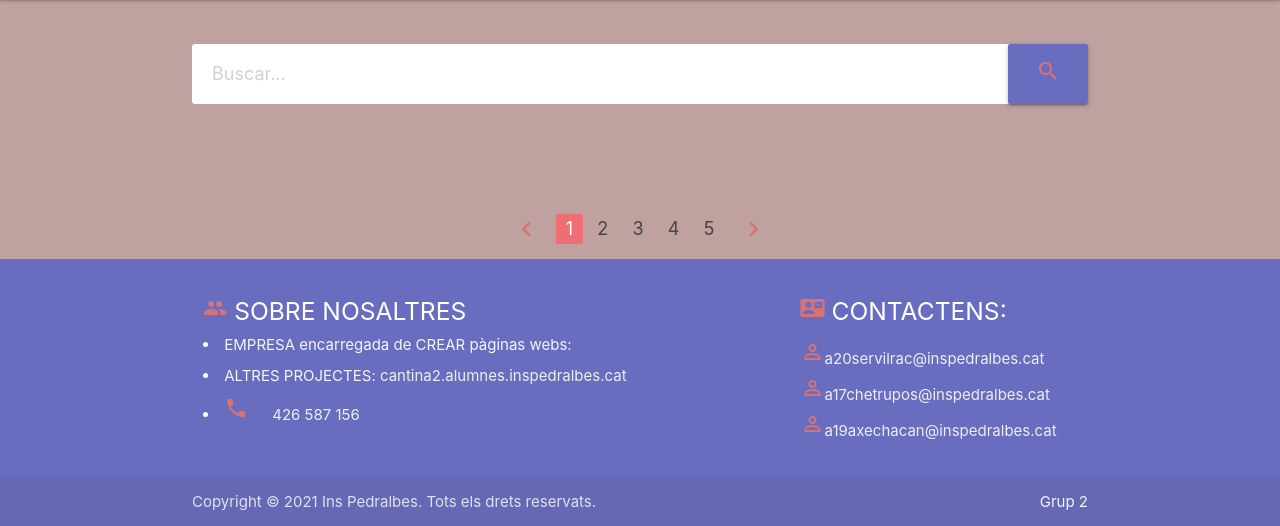
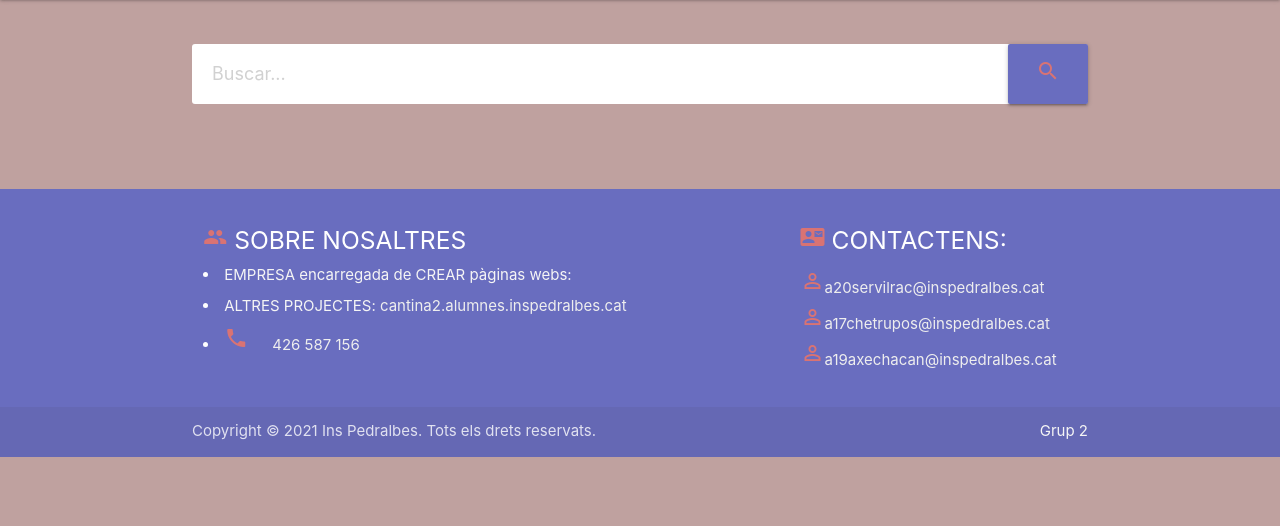
Before and after one commit to inspedralbes/moviequiz-grup-2, a PHP site: page / in a window 1280 px wide. Shown: the part 65-591 px from the top of the page. Run offline with PHP 8.4, Linux system fonts and the light colour scheme; some libraries are stand-ins or nearby versions.

Commit message:
eliminada paginacio

```diff
--- a/index.php
+++ b/index.php
@@ -393,18 +393,7 @@
         </div>
 
 
-        <div class="col s12 m12 l12 center-align">
-            <ul class="pagination">
-                <li class="disabled"><a href="#!"><i class="material-icons">chevron_left </i></a></li>
-                <li class="active"><a href="#!">1</a></li>
-                <li class="waves-effect"><a href="#!">2</a></li>
-                <li class="waves-effect"><a href="#!">3</a></li>
-                <li class="waves-effect"><a href="#!">4</a></li>
-                <li class="waves-effect"><a href="#!">5</a></li>
-                <li class="waves-effect"><a href="#!"><i class="material-icons">chevron_right</i></a></li>
-            </ul>
-        </div>
-    </div>
+
 
     <?php
     include("front/footer.php");
```
